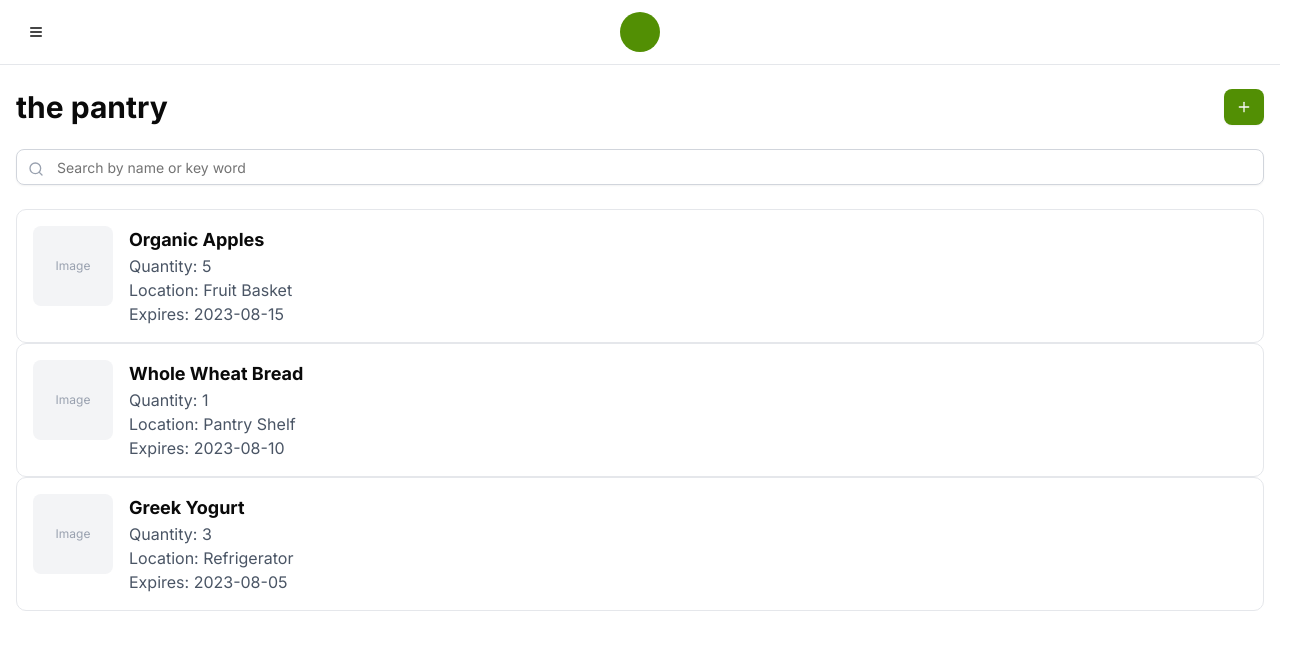
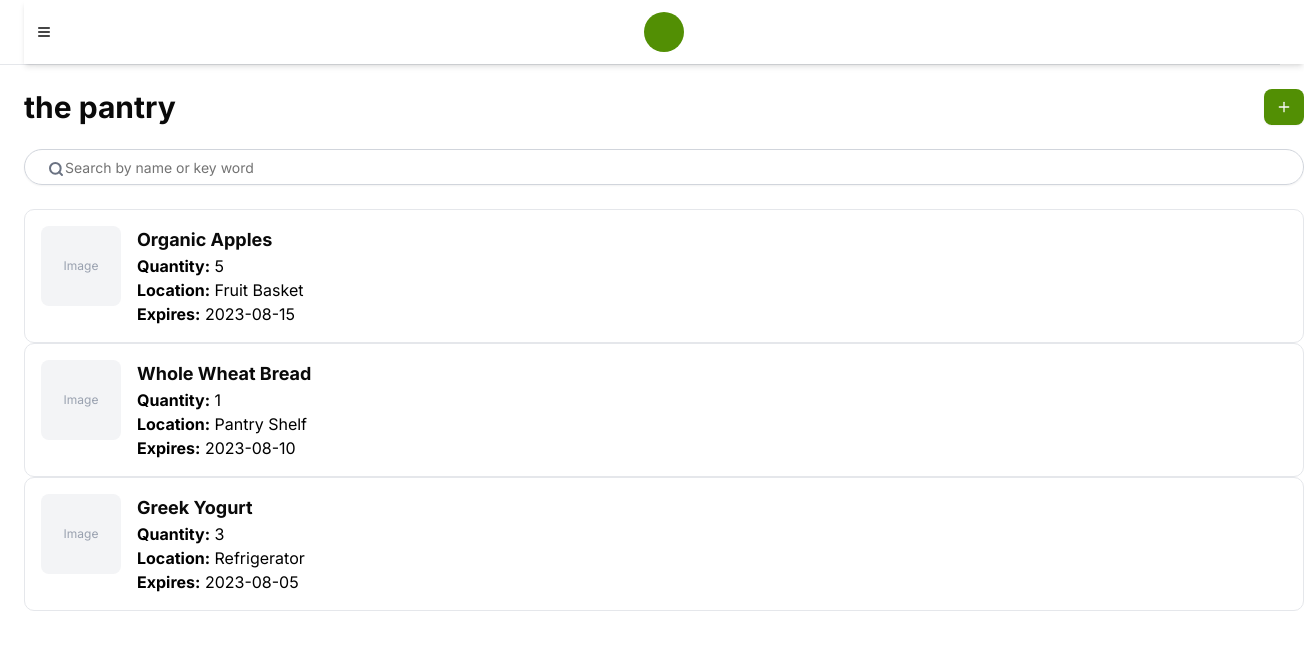
Before and after one commit to mansoorbarri/nextjs-practice-pantry, a Next.js app: page / in a window 1280 px wide. Shown: the top 650 px of the page, 1304 px wide, since content can reach past the window. Built offline with nearby package versions, Linux system fonts and the light colour scheme.

Commit message:
fix v0 frontends' css + update README.md

```diff
--- a/src/app/page.tsx
+++ b/src/app/page.tsx
@@ -14,7 +14,7 @@ export default function Home() {
   return (
     <div className="min-h-screen bg-white">
       <header className="sticky top-0 bg-white border-b border-gray-200 z-10">
-        <div className="container mx-auto px-4 h-16 flex items-center justify-between">
+        <div className="container mx-6 h-16 flex items-center justify-between shadow-md">
           <Button variant="ghost" size="icon" className="h-10 w-10" onClick={() => setSidebarOpen(true)}>
             <Menu className="h-6 w-6" />
           </Button>
@@ -25,7 +25,7 @@ export default function Home() {
         </div>
       </header>
 
-      <main className="container mx-auto px-4 py-6">
+      <main className="container mx-6 py-6">
         <div className="flex items-center justify-between mb-6">
           <h1 className="text-3xl font-bold">the pantry</h1>
           <Link href="/add-food">
@@ -36,8 +36,8 @@ export default function Home() {
         </div>
 
         <div className="relative mb-6">
-          <Search className="absolute left-3 top-3 h-4 w-4 text-gray-400" />
-          <Input className="pl-10 border-gray-300 border rounded-md w-full" placeholder="Search by name or key word" />
+          <Search className="absolute left-5.5 top-3 h-4 w-5 text-gray-500" strokeWidth={3} />
+          <Input className="pl-10 border-gray-300 text-gray-500 placeholder-grey-500 border rounded-full w-full" placeholder="Search by name or key word" />
         </div>
 
         <div className="space-y-4">
--- a/src/app/product/[id]/page.tsx
+++ b/src/app/product/[id]/page.tsx
@@ -47,7 +47,7 @@ export default function ProductDetail({ params }: { params: { id: string } }) {
 
         <Separator className="my-4" />
 
-        <h1 className="text-3xl font-bold mb-6">Add Food</h1>
+        <h1 className="text-3xl font-bold mb-6">Edit Food</h1>
 
         <form className="space-y-6">
           <div>
--- a/src/components/food-item.tsx
+++ b/src/components/food-item.tsx
@@ -14,9 +14,10 @@ export default function FoodItem({ name, quantity, location, expires }: FoodItem
       </div>
       <div>
         <h3 className="font-bold text-lg">{name}</h3>
-        <p className="text-gray-600">Quantity: {quantity}</p>
-        <p className="text-gray-600">Location: {location}</p>
-        <p className="text-gray-600">Expires: {expires}</p>
+        {/* Separating the label from the value */}
+        <p className="text-black"><span className="font-bold">Quantity:</span> {quantity}</p>
+        <p className="text-black"><span className="font-bold">Location:</span> {location}</p>
+        <p className="text-black"><span className="font-bold">Expires:</span> {expires}</p>
       </div>
     </div>
   )
```
Also changed, not shown: 1 other file (tests, documents, lock files or other folders).
